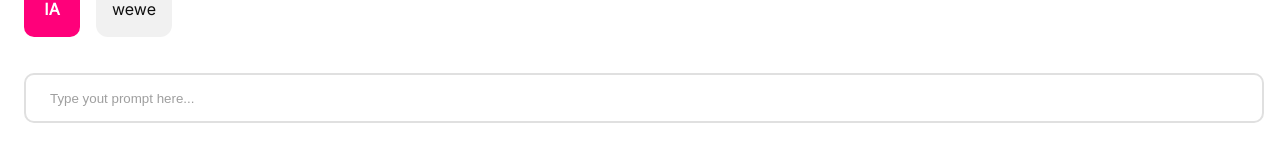
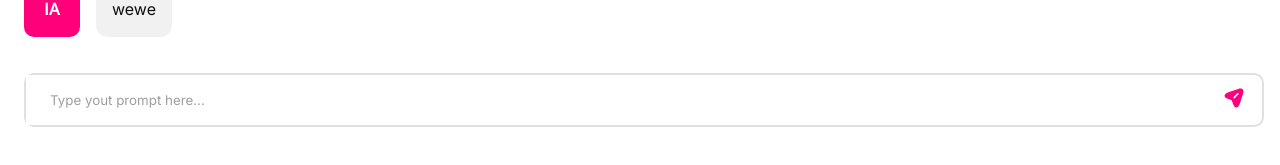
Before and after one commit to GiovanniCaiazzo01/Elastic-Team-OpenAI---Powered-Text-Generator-Challenge, a React (Vite) app in the folder client/: page /chat in a window 1280 px wide. Shown: the part 239-404 px from the top of the page. Built offline with nearby package versions, Linux system fonts and the light colour scheme.

Commit message:
feat: chat Page

```diff
--- a/client/src/components/Logo/index.jsx
+++ b/client/src/components/Logo/index.jsx
@@ -1,8 +1,9 @@
 import { Img } from "../../layouts";
+import svgLogo from "../../assets/img/logo.svg";
 import PropTypes from "prop-types";
 
 const Logo = () => {
-  return <Img isLogo alt="logo of distributed" marginRight={9} />;
+  return <Img alt="logo of distributed" marginRight={9} src={svgLogo} />;
 };
 
 export { Logo };
--- a/client/src/layouts/Img/index.jsx
+++ b/client/src/layouts/Img/index.jsx
@@ -1,10 +1,5 @@
 import { StyledImg } from "./style";
-import logo_img from "../../assets/img/logo.svg";
 import PropTypes from "prop-types";
-
-const otherImage = {
-  something: "something",
-};
 
 const Img = ({
   src,
@@ -16,12 +11,12 @@ const Img = ({
   marginBottom,
   marginLeft,
   marginRight,
-  isLogo,
+  cursorPointer,
 }) => {
   return (
     <div>
       <StyledImg
-        src={isLogo ? logo_img : otherImage[src]}
+        src={src}
         alt={alt}
         width={width}
         height={height}
@@ -31,6 +26,7 @@ const Img = ({
         marginBottom={marginBottom}
         marginLeft={marginLeft}
         marginRight={marginRight}
+        cursorPointer={cursorPointer}
       />
     </div>
   );
@@ -48,5 +44,5 @@ Img.propTypes = {
   marginBottom: PropTypes.number,
   marginLeft: PropTypes.number,
   marginRight: PropTypes.number,
-  isLogo: PropTypes.bool,
+  cursorPointer: PropTypes.bool,
 };
--- a/client/src/layouts/Img/style.jsx
+++ b/client/src/layouts/Img/style.jsx
@@ -4,6 +4,8 @@ export const StyledImg = styled.img`
   ${(props) => props.width && `width: ${props.theme.sizes.px[props.width]};`}
   ${(props) => props.height && `height: ${props.theme.sizes.px[props.height]};`}
 
+
+  ${(props) => props.cursorPointer && `cursor: pointer;`}
 
   // MARGIN SECTION
   ${(props) => props.margin && `margin: ${props.theme.sizes.px[props.margin]};`}
--- a/client/src/layouts/Input/index.jsx
+++ b/client/src/layouts/Input/index.jsx
@@ -1,6 +1,6 @@
 import PropTypes from "prop-types";
 import { StyledInput } from "./style";
-
+import { Flex, Img } from "../";
 const Input = ({
   fullWidth,
   width,
@@ -21,9 +21,11 @@ const Input = ({
   borderRadius,
   backgroundColor,
   placeholder,
+  extra,
   type,
 }) => {
   return (
+    <Flex fullWidth justifyContent={1} alignItems={1}>
       <StyledInput
         fullWidth={fullWidth}
         width={width}
@@ -44,8 +46,11 @@ const Input = ({
         borderRadius={borderRadius}
         backgroundColor={backgroundColor}
         placeholder={placeholder}
+        extra={extra}
         type={type}
       />
+      <Img src={extra} marginLeft={6} marginRight={7} cursorPointer />
+    </Flex>
   );
 };
 
@@ -70,6 +75,7 @@ Input.propTypes = {
   borderRight: PropTypes.object,
   borderRadius: PropTypes.number,
   backgroundColor: PropTypes.string,
-  placeholder: PropTypes.placeholder,
+  placeholder: PropTypes.string,
+  extra: PropTypes.element,
   type: PropTypes.string.isRequired,
 };
--- a/client/src/layouts/Input/style.jsx
+++ b/client/src/layouts/Input/style.jsx
@@ -11,7 +11,7 @@ export const StyledInput = styled.input`
     ${(props) =>
     props.maxHeight && `max-height: ${props.theme.sizes.px[props.maxHeight]};`}
 
-  // PADDING SECTIONù
+  // PADDING SECTION
   padding-left: 24px;
   padding-right: 16px;
   padding-top: 15px;
@@ -84,5 +84,11 @@ export const StyledInput = styled.input`
 
   &::placeholder {
     color: ${(props) => props.theme.colors.grey};
+    font-family: ${(props) => props.theme.fonts.tertiary};
+    font-size: ${(props) => props.theme.sizes.rem[6]};
+    line-height: ${(props) => props.theme.sizes.rem[16]};
+  }
+  &:focus {
+    outline: none;
   }
 `;
--- a/client/src/pages/Chat/ChatFooter/index.jsx
+++ b/client/src/pages/Chat/ChatFooter/index.jsx
@@ -1,16 +1,20 @@
 import { Container, Flex, Input } from "../../../layouts";
-
+import svgIconSax from "../../../assets/img/iconSax.svg";
 const ChatFooter = () => {
   return (
-    <Container marginLeft={11} marginRight={7}>
+    <Container
+      marginLeft={11}
+      marginRight={7}
+      borderRadius={4}
+      border={{ px: 0, color: "softGrey" }}
+    >
       <Flex fullWidth alignItems={1} justifyContent={1}>
         <Input
           fullWidth
           height={24}
           type="text"
-          borderRadius={4}
-          border={{ px: 0, color: "softGrey" }}
           placeholder="Type yout prompt here..."
+          extra={svgIconSax}
         />
       </Flex>
     </Container>
--- a/client/src/themes/theme.js
+++ b/client/src/themes/theme.js
@@ -83,6 +83,7 @@ export const theme = {
       "1.75rem", // 13
       "1.875rem", // 14
       "2rem", // 15
+      "2.125rem", // 16
     ],
   },
   flexAlignment: [
```
Also changed, not shown: client/src/assets/img/iconSax.svg (added). Lines whose indentation alone changed are shown as unchanged.
